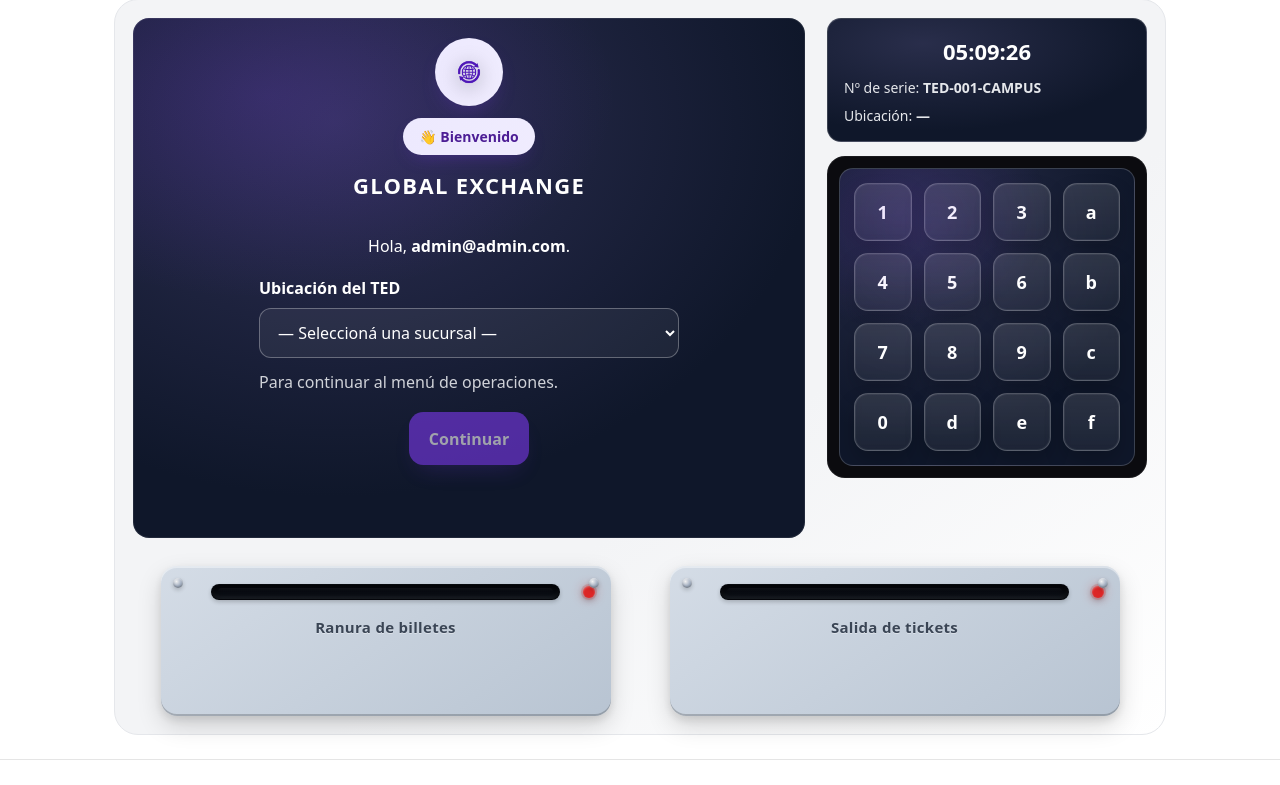
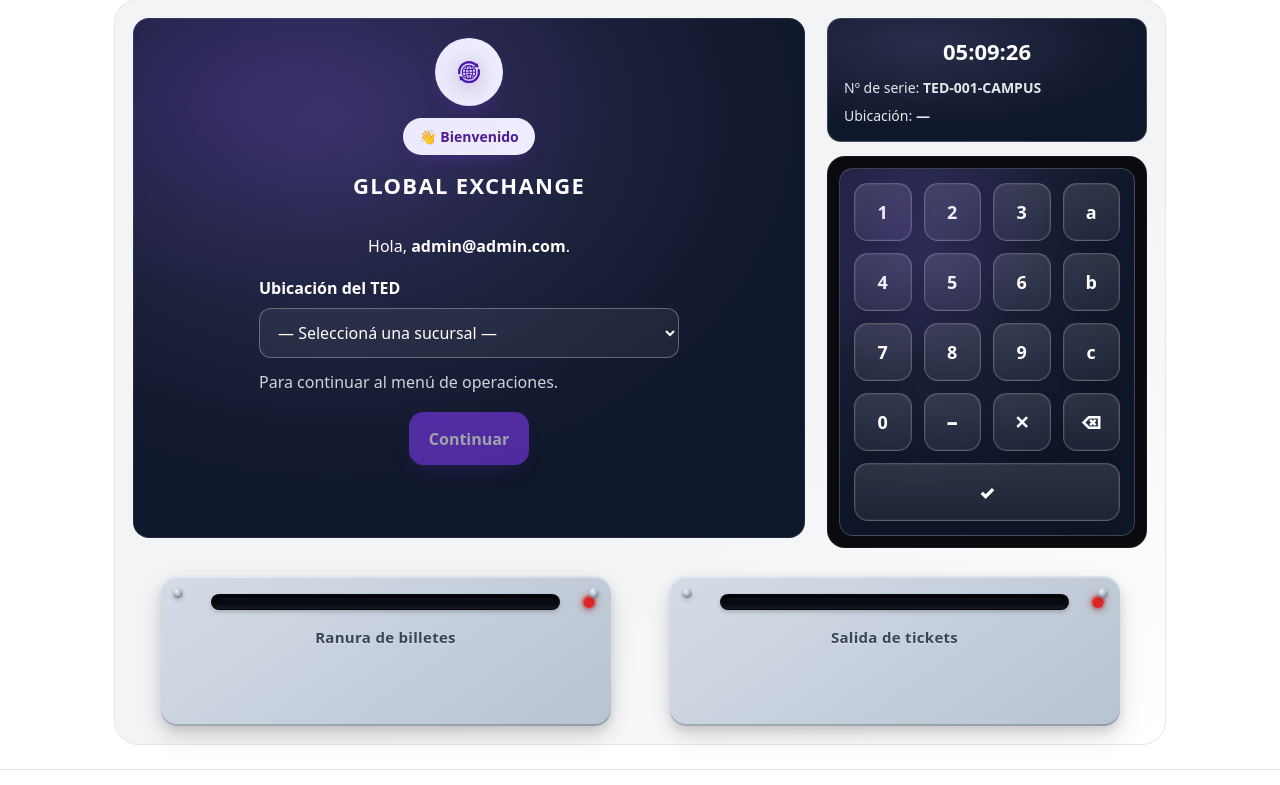
Before and after one commit to CrosbyRd/casaDeCambiosIS2, a Django app: page /usuarios/ted/ in a window 1280 px wide. Shown: the part 114-899 px from the top of the page. Run offline with Django 5.2, Linux system fonts and the light colour scheme; a user stored in the database is signed in; data that the repository does not hold is empty; parts of the project's set-up code (start-up, migrations or seed data) failed here and were passed over; some libraries are stand-ins or nearby versions.

Commit message:
Checkpoint #3

```diff
--- a/static/css/ted.css
+++ b/static/css/ted.css
@@ -310,6 +310,18 @@
   display:grid; grid-template-columns:repeat(4,minmax(0,1fr));
   gap:12px;
 }
+
+/* Tecla de confirmar ocupa toda la fila inferior */
+.ted-key--action {
+  grid-column: 1 / -1;
+  background: linear-gradient(180deg, rgba(124,58,237,0.3), rgba(124,58,237,0.15));
+  border-color: rgba(124,58,237,0.5);
+}
+
+.ted-key--action:hover {
+  background: linear-gradient(180deg, rgba(124,58,237,0.4), rgba(124,58,237,0.2));
+}
+
 .ted-key{
   display:flex; align-items:center; justify-content:center;
   height:clamp(50px,10vw,58px); border-radius:14px;
--- a/usuarios/templates/usuarios/ted.html
+++ b/usuarios/templates/usuarios/ted.html
@@ -180,8 +180,7 @@
                   <h3 class="status-title">Verificación</h3>
                   <p class="status-message">Ingresá el código de verificación enviado a tu correo.</p>
                   <div id="otp-summary" class="status-message" style="margin:8px 0 14px 0"></div>
-                  <input id="otp-input" type="text" class="ted-input" inputmode="numeric" maxlength="6" placeholder="Código OTP (6 dígitos)" />
-                  <div class="button-group">
+                  <input id="otp-input" type="text" class="ted-input" inputmode="numeric" maxlength="6" placeholder="Código OTP (6 dígitos)" data-kb="num" />                  <div class="button-group">
                     <button class="gx-btn gx-btn--ghost" type="button" id="btn-otp-back">Volver</button>
                     <button class="gx-btn" type="button" id="btn-otp-confirm">Confirmar</button>
                   </div>
@@ -235,9 +234,27 @@
         <div class="pad-bezel">
           <div class="ted-pad" aria-label="Teclado">
             <div class="grid">
-              {% for key in "123a456b789c0def" %}
-              <button class="ted-key" type="button" data-key="{{ key }}">{{ key }}</button>
-              {% endfor %}
+              <button class="ted-key" type="button" data-key="1">1</button>
+              <button class="ted-key" type="button" data-key="2">2</button>
+              <button class="ted-key" type="button" data-key="3">3</button>
+              <button class="ted-key" type="button" data-key="a">a</button>
+
+              <button class="ted-key" type="button" data-key="4">4</button>
+              <button class="ted-key" type="button" data-key="5">5</button>
+              <button class="ted-key" type="button" data-key="6">6</button>
+              <button class="ted-key" type="button" data-key="b">b</button>
+
+              <button class="ted-key" type="button" data-key="7">7</button>
+              <button class="ted-key" type="button" data-key="8">8</button>
+              <button class="ted-key" type="button" data-key="9">9</button>
+              <button class="ted-key" type="button" data-key="c">c</button>
+
+              <button class="ted-key" type="button" data-key="0">0</button>
+              <button class="ted-key" type="button" data-key="backspace">−</button>
+              <button class="ted-key" type="button" data-key="clear">✕</button>
+              <button class="ted-key" type="button" data-key="minus">⌫</button>
+
+              <button class="ted-key ted-key--action" type="button" data-key="confirm">✓</button>
             </div>
           </div>
         </div>
@@ -632,15 +649,40 @@ async function loadRetiroCurrencies(){
     inp.addEventListener('focus',()=> active=inp);
     inp.addEventListener('blur',()=> active=null);
   });
+
   qsa('.ted-key').forEach(btn=>{
   btn.addEventListener('click', ()=>{
     if(!active) return;
     const k = btn.dataset.key;
+
+    // Teclas alfabéticas (mayúsculas)
     if(k==='a'){ active.value += 'A'; }
     else if(k==='b'){ active.value += 'B'; }
     else if(k==='c'){ active.value += 'C'; }
-      else if(k==='d'){ active.value = active.value.slice(0,-1); }
-      else { active.value += k; }
+
+    // Teclas especiales
+    else if(k==='backspace'){
+      active.value = active.value.slice(0,-1);
+    }
+    else if(k==='clear'){
+      active.value = '';
+    }
+    else if(k==='minus'){
+      active.value += '-';
+    }
+    else if(k==='confirm'){
+      // Simular click en el botón "Validar" si existe
+      const btnValidar = qs('#btn-tx-validar');
+      if(btnValidar && !btnValidar.disabled) btnValidar.click();
+      return; // No disparar evento 'input' para confirm
+    }
+
+    // Teclas numéricas y cualquier otra
+    else {
+      active.value += k;
+    }
+
+    // Disparar evento para actualizar estado de botones
     active.dispatchEvent(new Event('input',{bubbles:true}));
   });
 });
```
Lines whose indentation alone changed are shown as unchanged.
